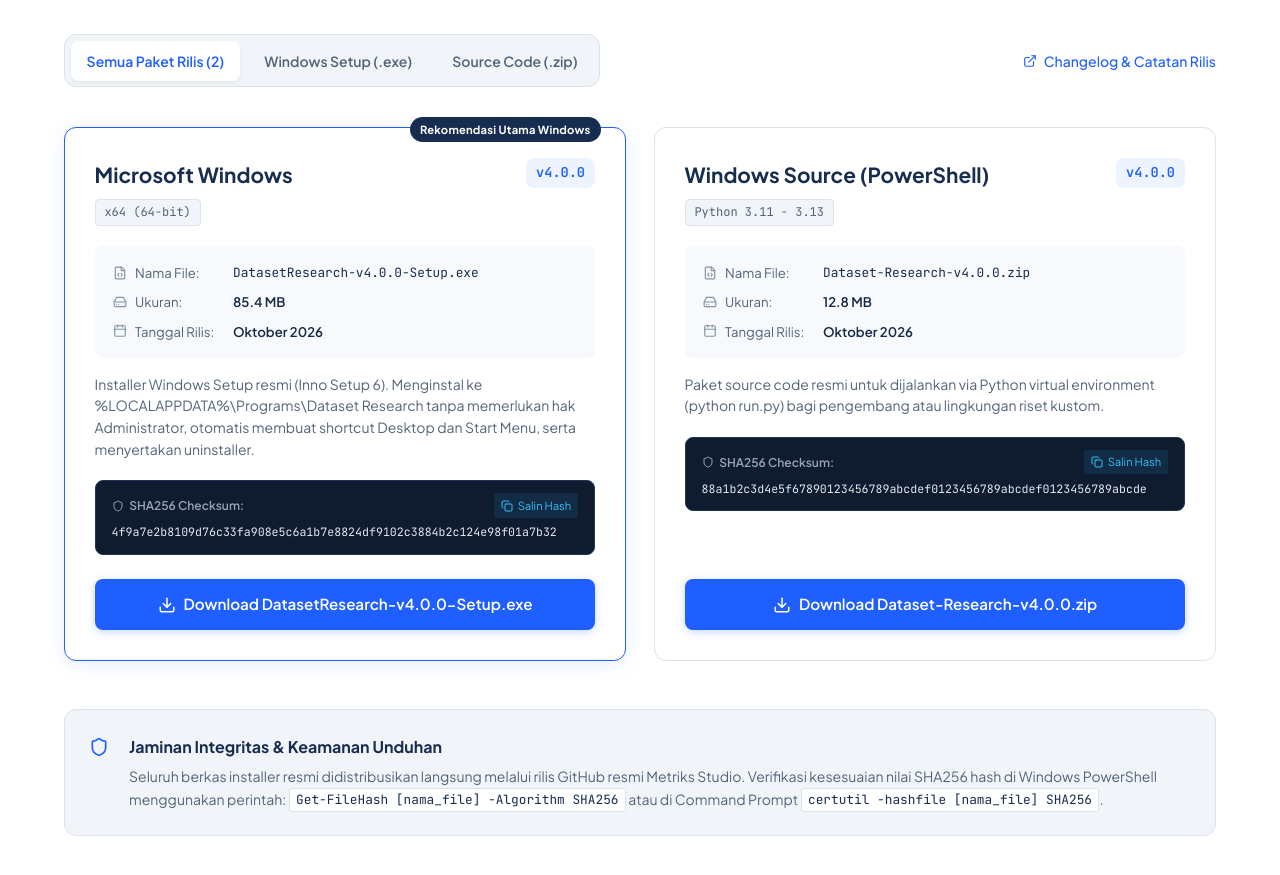
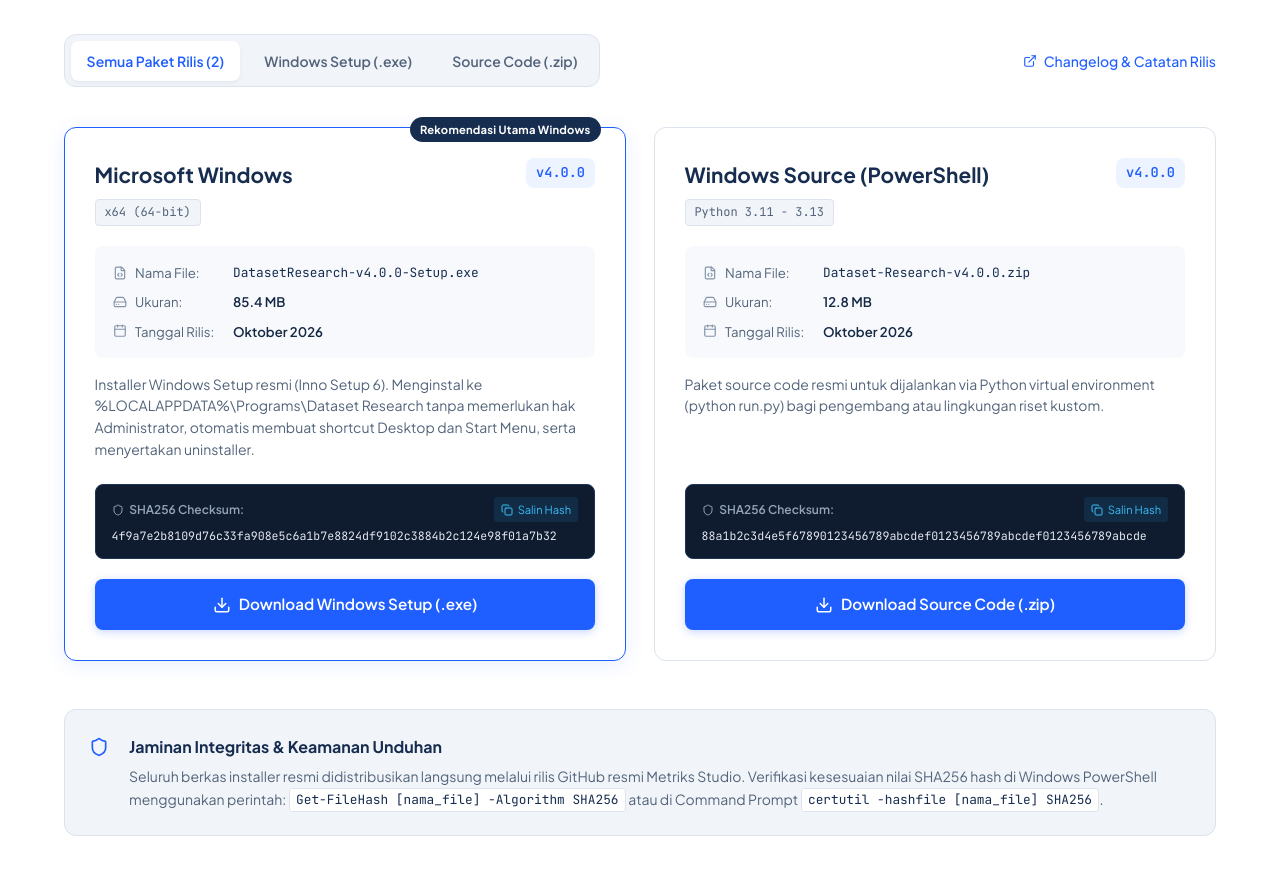
Before and after one commit to AHTURRR/Website-Profiling-DORA., a React (Vite) app: page / in a window 1280 px wide. Shown: the part 3720-4595 px from the top of the page. Built offline with nearby package versions, Linux system fonts and the light colour scheme.

Commit message:
fix(ui): selaraskan tinggi kartu unduhan, penempatan checksum, dan label tombol unduhan

```diff
--- a/src/components/sections/DownloadCenter/DownloadCenter.css
+++ b/src/components/sections/DownloadCenter/DownloadCenter.css
@@ -72,6 +72,7 @@
 .releases-grid {
   display: grid;
   grid-template-columns: repeat(2, 1fr);
+  align-items: stretch;
   gap: 1.75rem;
   margin-bottom: 3rem;
 }
@@ -85,6 +86,7 @@
   flex-direction: column;
   position: relative;
   transition: all var(--transition-normal);
+  height: 100%;
 }
 
 .release-card:hover {
@@ -188,7 +190,11 @@
   font-size: 0.875rem;
   color: var(--color-text-secondary);
   line-height: 1.55;
-  margin-bottom: 1.25rem;
+  margin-bottom: 1.5rem;
+  flex-grow: 1;
+  display: flex;
+  flex-direction: column;
+  justify-content: flex-start;
 }
 
 /* Checksum Container */
@@ -197,7 +203,7 @@
   border: 1px solid #1f3558;
   border-radius: var(--radius-sm);
   padding: 0.75rem 1rem;
-  margin-bottom: 1.5rem;
+  margin-bottom: 1.25rem;
 }
 
 .checksum-header {
@@ -244,7 +250,8 @@
 
 /* Action button */
 .release-action {
-  margin-top: auto;
+  margin-top: 0;
+  width: 100%;
 }
 
 .download-pkg-btn {
@@ -252,6 +259,8 @@
   align-items: center;
   justify-content: center;
   gap: 0.5rem;
+  width: 100%;
+  min-height: 48px;
   background: var(--color-blue-accent);
   color: #ffffff;
   padding: 0.85rem 1.25rem;
--- a/src/components/sections/DownloadCenter/DownloadCenter.tsx
+++ b/src/components/sections/DownloadCenter/DownloadCenter.tsx
@@ -165,9 +165,10 @@ export const DownloadCenter: React.FC<DownloadCenterProps> = ({ product, release
                   className="download-pkg-btn"
                   id={`btn-download-${release.id}`}
                   download
+                  title={`Download ${release.filename}`}
                 >
                   <Download size={18} />
-                  <span>Download {release.filename}</span>
+                  <span>{release.buttonLabel || `Download ${release.filename}`}</span>
                 </a>
               </div>
             </div>
--- a/src/config/product.config.ts
+++ b/src/config/product.config.ts
@@ -159,6 +159,7 @@ export const productConfig: ProductConfig = {
       downloadUrl: 'https://github.com/NezzyGremory/Dataset-Research/releases/download/v4.0.0/DatasetResearch-v4.0.0-Setup.exe',
       checksumSha256: '4f9a7e2b8109d76c33fa908e5c6a1b7e8824df9102c3884b2c124e98f01a7b32',
       isPrimaryForPlatform: true,
+      buttonLabel: 'Download Windows Setup (.exe)',
       notes: 'Installer Windows Setup resmi (Inno Setup 6). Menginstal ke %LOCALAPPDATA%\\Programs\\Dataset Research tanpa memerlukan hak Administrator, otomatis membuat shortcut Desktop dan Start Menu, serta menyertakan uninstaller.',
     },
     {
@@ -170,9 +171,10 @@ export const productConfig: ProductConfig = {
       releaseDate: 'Oktober 2026',
       fileSize: '12.8 MB',
       filename: 'Dataset-Research-v4.0.0.zip',
-      downloadUrl: 'https://github.com/NezzyGremory/Dataset-Research/archive/refs/tags/v5.0.0.zip',
+      downloadUrl: 'https://github.com/NezzyGremory/Dataset-Research/archive/refs/tags/v4.0.0.zip',
       checksumSha256: '88a1b2c3d4e5f67890123456789abcdef0123456789abcdef0123456789abcde',
       isPrimaryForPlatform: false,
+      buttonLabel: 'Download Source Code (.zip)',
       notes: 'Paket source code resmi untuk dijalankan via Python virtual environment (python run.py) bagi pengembang atau lingkungan riset kustom.',
     },
   ],
--- a/src/types/product.types.ts
+++ b/src/types/product.types.ts
@@ -61,6 +61,7 @@ export interface ReleasePackage {
   checksumSha256?: string;
   isPrimaryForPlatform?: boolean;
   notes?: string;
+  buttonLabel?: string;
 }
 
 export interface SystemRequirementsItem {
```
